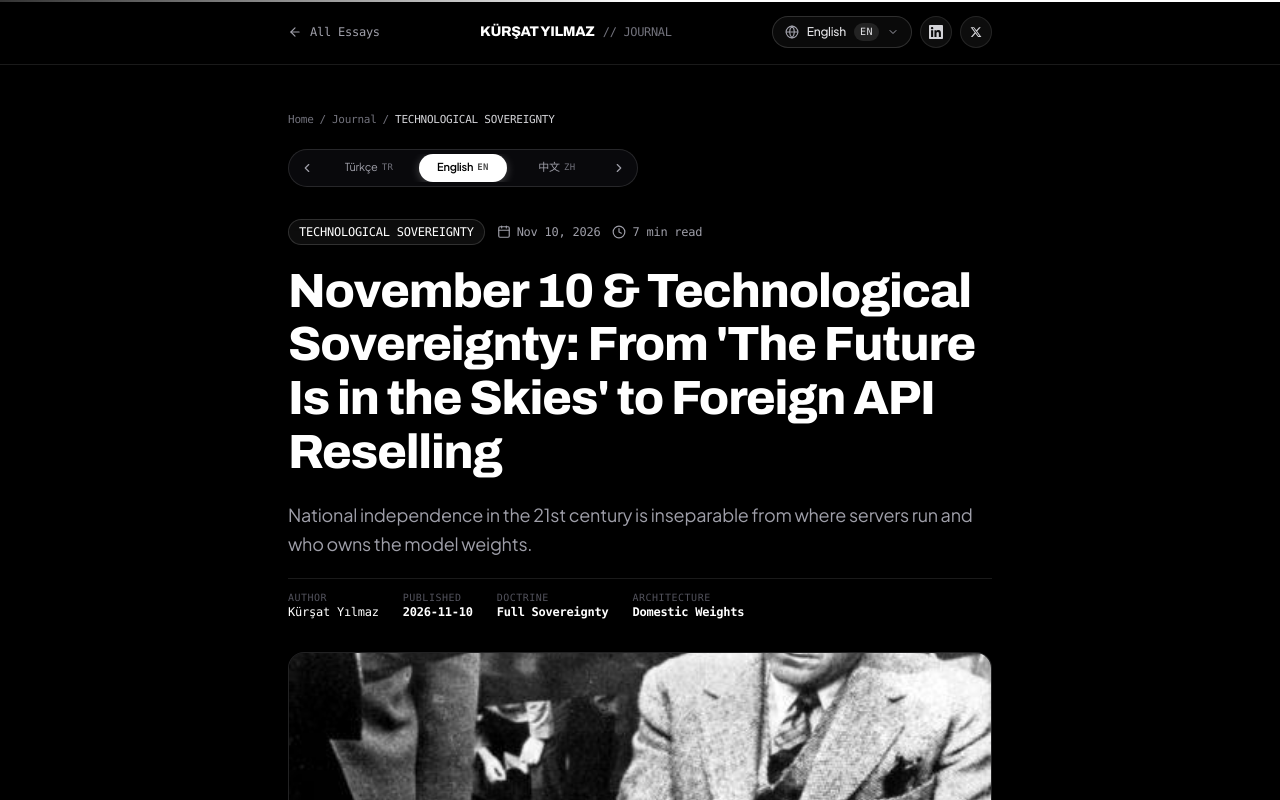
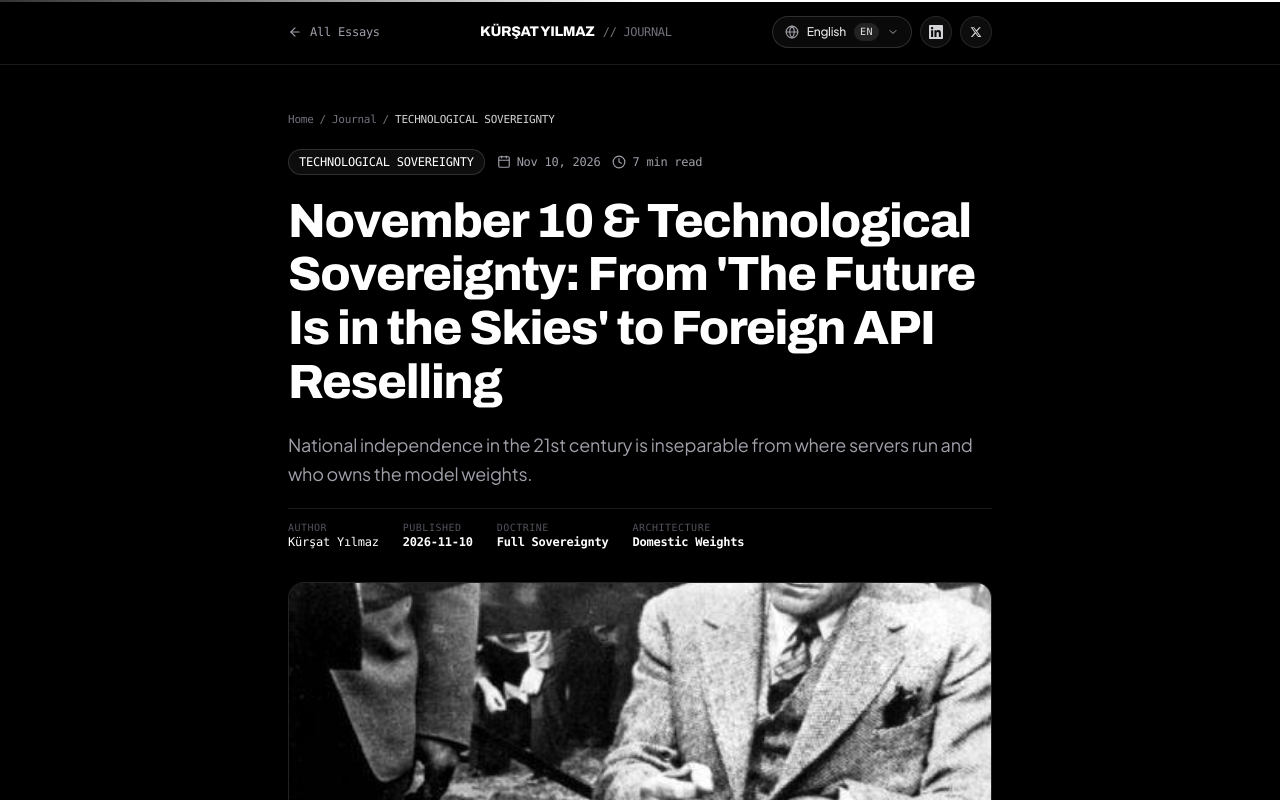
Before and after one commit to DevKursat/kursat-kisisel, a Next.js app: page /blog/10-kasim-teknolojik-egemenlik-ve-ataturk in a window 1280 px wide. Shown: the top 800 px of the page. Built offline with nearby package versions, Linux system fonts and the light colour scheme.

Commit message:
refactor(blog): keep language switcher exclusively in top app bar

```diff
--- a/src/app/blog/page.tsx
+++ b/src/app/blog/page.tsx
@@ -201,16 +201,6 @@ function BlogArchiveContent({
             {ui.archiveDesc}
           </p>
         </header>
-
-        {/* Global Editorial Language Switcher */}
-        <div className="mb-7">
-          <BlogLanguageSwitcher
-            variant="editorial"
-            activeLang={activeLang}
-            basePath="/blog"
-            onSelectLang={setActiveLang}
-          />
-        </div>
 
         {/* Filter & Search Bar */}
         <div className="mb-10 flex flex-col sm:flex-row items-stretch sm:items-center justify-between gap-4 pb-6 border-b border-white/10">
--- a/src/components/BlogLanguageSwitcher.tsx
+++ b/src/components/BlogLanguageSwitcher.tsx
@@ -310,6 +310,21 @@ export default function BlogLanguageSwitcher({
   if (variant === "navbar") {
     return (
       <div ref={dropdownRef} className="relative" dir="ltr">
+        {/* Keep 9 hreflang language links crawlable even when the popover is closed */}
+        <nav aria-label={ui.readingLanguage} className="sr-only">
+          {languages.map((item) => (
+            <Link
+              key={item.code}
+              href={getHref(item.code)}
+              hrefLang={item.hreflang}
+              lang={item.code}
+              aria-current={item.code === activeLang ? "page" : undefined}
+            >
+              {item.nativeName}
+            </Link>
+          ))}
+        </nav>
+
         <button
           type="button"
           onClick={() => setIsOpen((prev) => !prev)}
--- a/src/components/BlogPostContent.tsx
+++ b/src/components/BlogPostContent.tsx
@@ -307,19 +307,6 @@ export function ArticleMarkup({
           </span>
         </nav>
 
-        {/* Editorial 9-Language Switcher */}
-        {availableCodes.length > 1 && (
-          <div className="mb-8">
-            <BlogLanguageSwitcher
-              variant="editorial"
-              activeLang={activeLang}
-              basePath={`/blog/${post.slug}`}
-              availableCodes={availableCodes}
-              onSelectLang={onSelectLang}
-            />
-          </div>
-        )}
-
         <header className="space-y-5 mb-8">
           <div className="flex flex-wrap items-center gap-3 text-xs font-mono text-zinc-400">
             <span className="px-2.5 py-1 rounded-full border border-white/15 bg-white/5 text-white">
```
